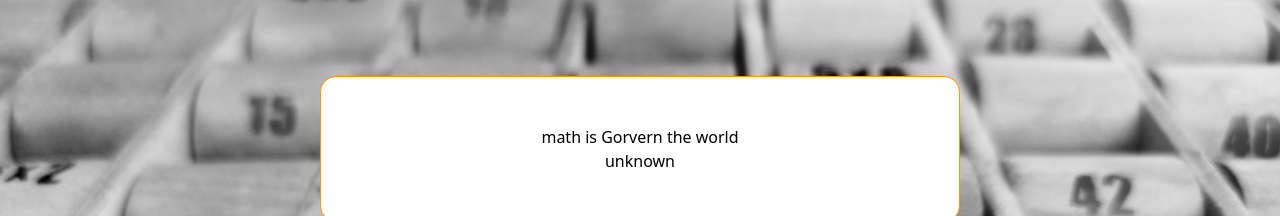
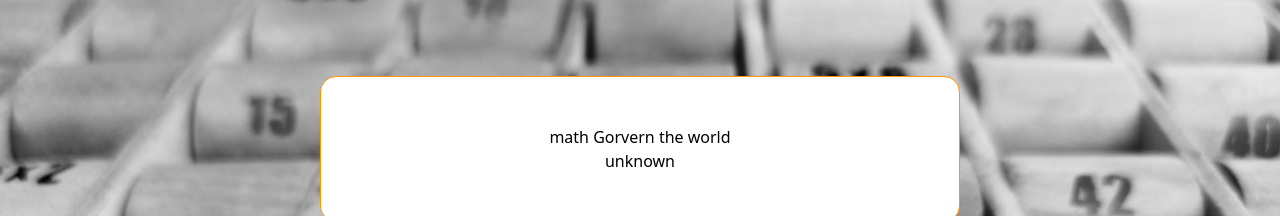
Before and after one commit to tarikbouari/Math_Magicians, a React (Create React App) app: page /quotes in a window 1280 px wide. Shown: the part 122-338 px from the top of the page. Built offline with nearby package versions, Linux system fonts and the light colour scheme.

Commit message:
update file

```diff
--- a/src/components/Quotes.js
+++ b/src/components/Quotes.js
@@ -3,7 +3,7 @@ const Quotes = () => {
   const [state, setState] = useState({
     id: 0,
     author: 'unknown',
-    quote: 'math is Gorvern the world',
+    quote: 'math Gorvern the world',
   });
 
   const url = 'https://random-math-quote-api.herokuapp.com/';
```
